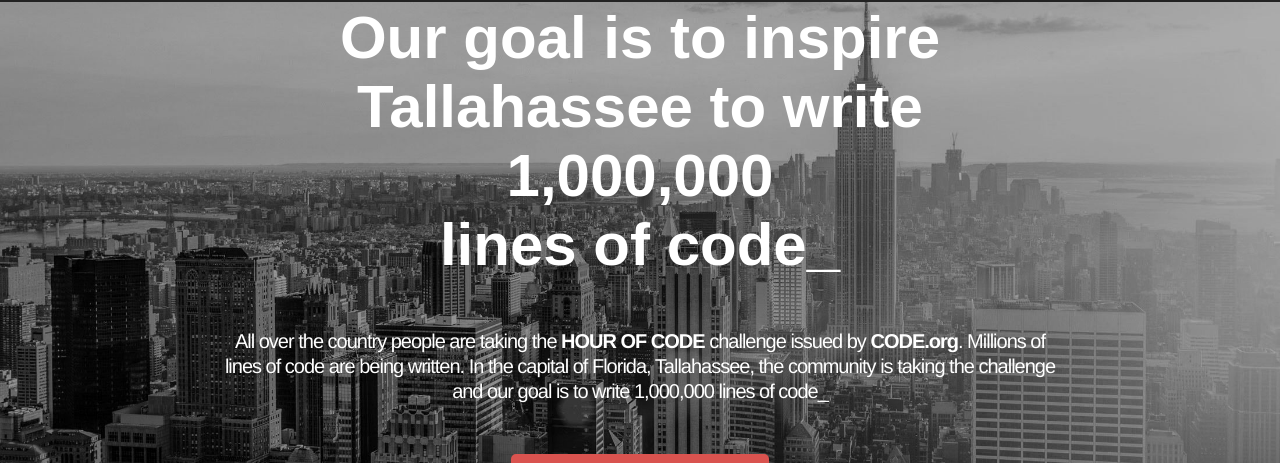
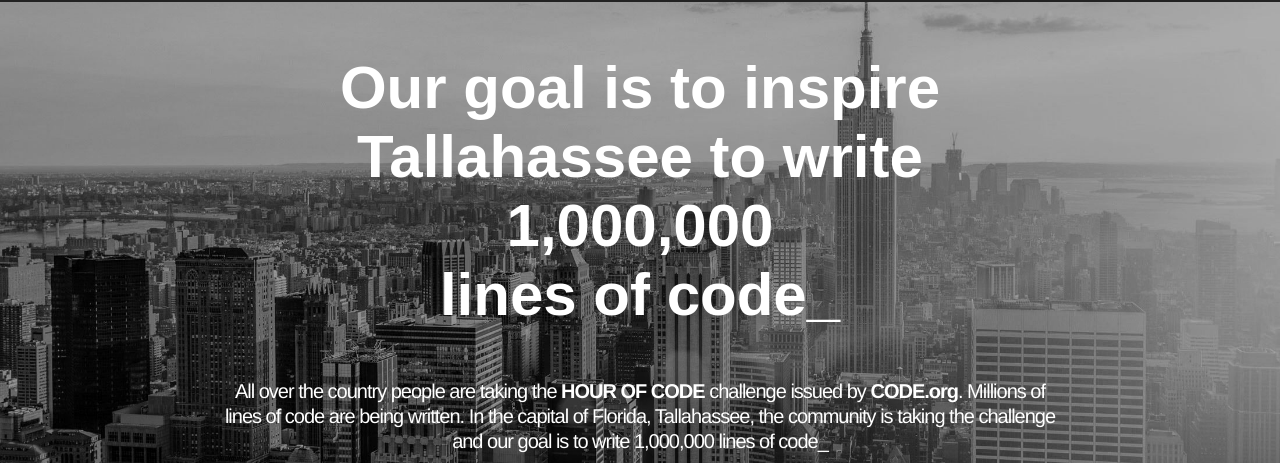
Before and after one commit to mitestainer/one-million-lines, a plain HTML site: page index.html in a window 1280 px wide. Shown: the part 47-510 px from the top of the page. Drawn offline with Linux system fonts and the light colour scheme; a web font is replaced by a local one.

Commit message:
Update style.css

```diff
--- a/css/style.css
+++ b/css/style.css
@@ -82,7 +82,7 @@ li a[role=button]:hover {
   background-image: url(../images/hero-image.jpg);
   background-size: cover;
   color: #FFF;
-  padding: 50px 220px;
+  padding: 100px 220px 50px 220px;
 
   display: flex;
   flex-direction: column;
```
